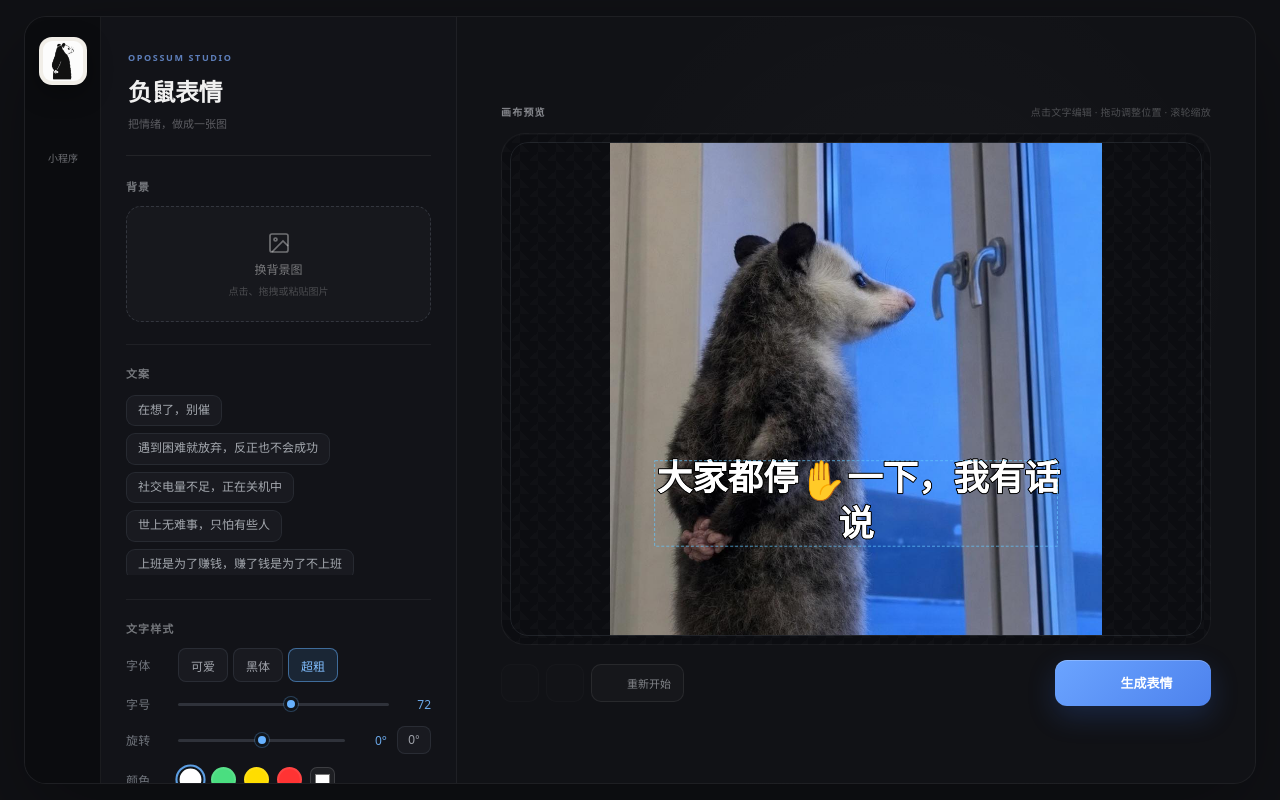
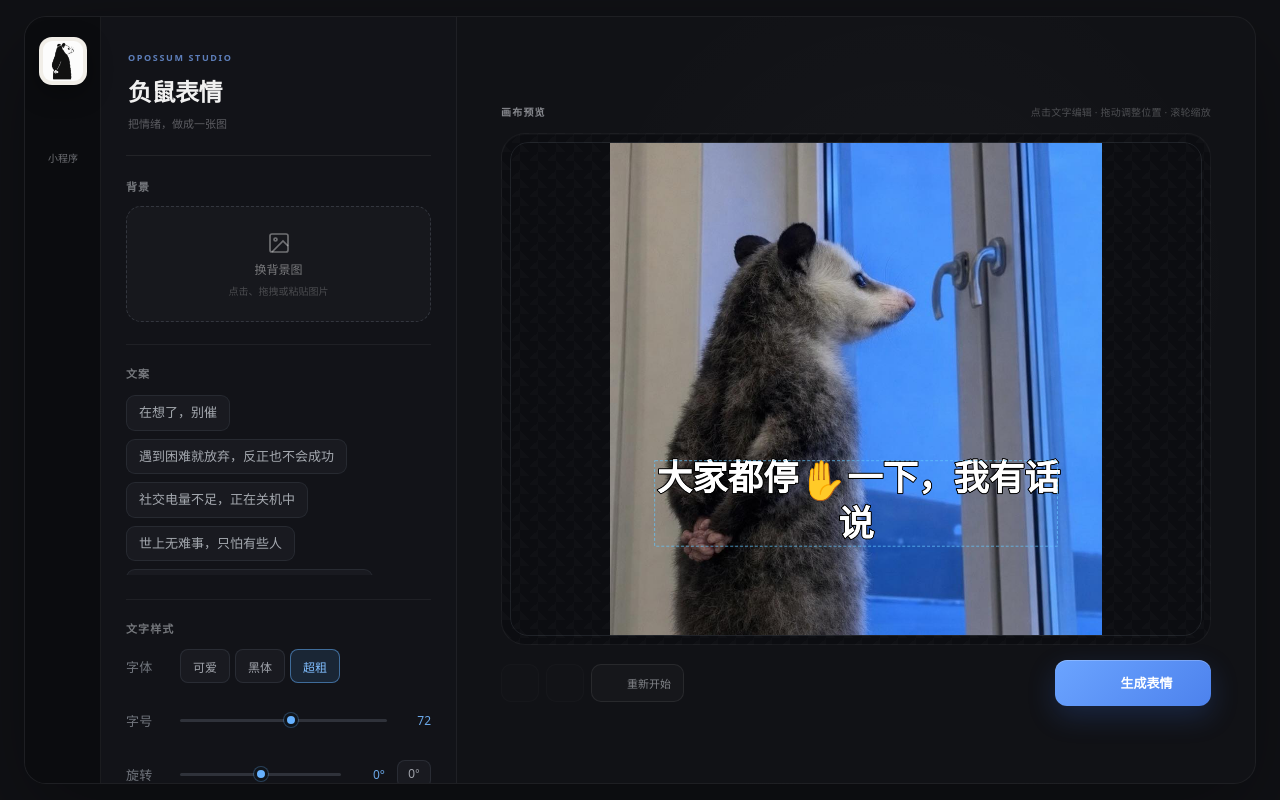
Before and after one commit to qwhe/fushudemo, a Vue app: page / in a window 1280 px wide. Built offline with nearby package versions, Linux system fonts and the light colour scheme; some icons are missing; a web font is replaced by a local one.

Commit message:
放大文案并疏朗文字控件

```diff
--- a/src/components/StyleToolbar.vue
+++ b/src/components/StyleToolbar.vue
@@ -263,4 +263,16 @@ function updateProp(key: string, value: any) {
 .action-btn:active {
   transform: scale(0.96);
 }
+@media (min-width: 768px) {
+  .style-toolbar {
+    gap: 18px;
+  }
+  .tool-row {
+    min-height: 36px;
+    gap: 12px;
+  }
+  .tool-row label {
+    font-size: 13px;
+  }
+}
 </style>
--- a/src/components/WordCloud.vue
+++ b/src/components/WordCloud.vue
@@ -79,4 +79,14 @@ const shuffledCaptions = computed(() => {
   color: rgba(255, 255, 255, 0.92);
   transform: translateY(-1px);
 }
+@media (min-width: 768px) {
+  .cloud-scroll {
+    gap: 8px;
+  }
+  .cloud-tag {
+    padding: 7px 12px;
+    font-size: 13px;
+    line-height: 1.5;
+  }
+}
 </style>
```
